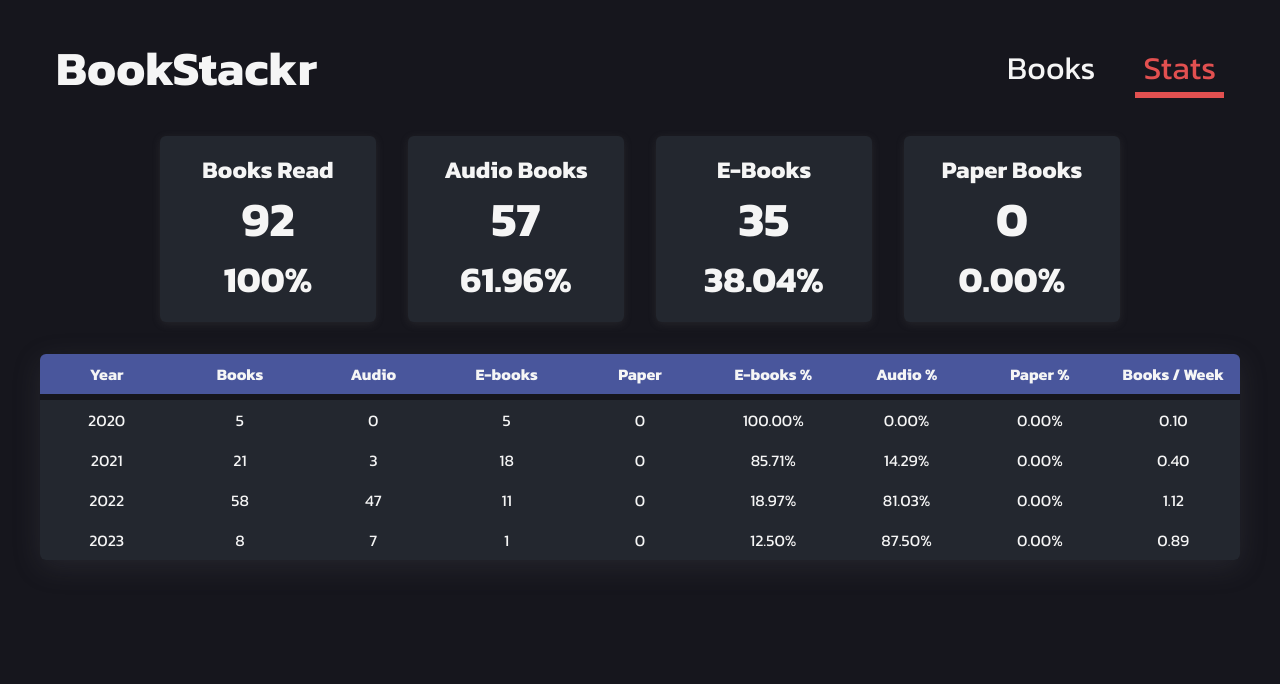
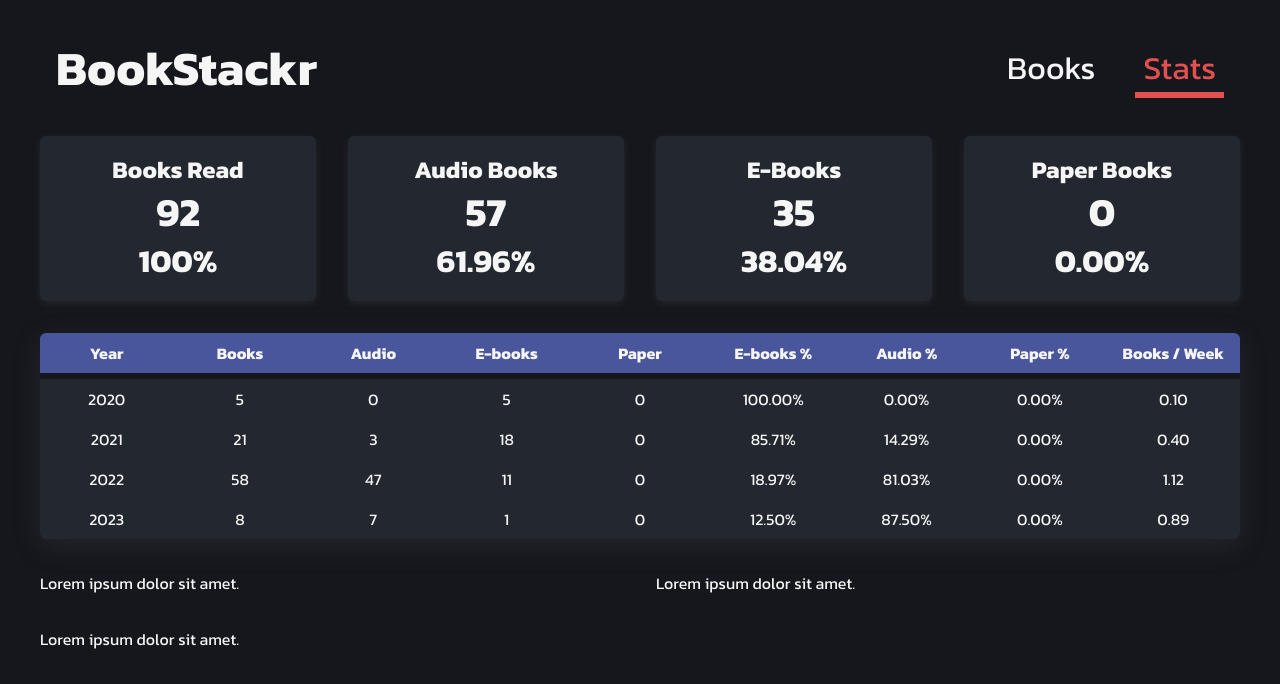
Before and after one commit to 0mppula/BookStackr, a React (Create React App) app: page /stats in a window 1280 px wide. Shown: the top 684 px of the page. Built offline with nearby package versions, Linux system fonts and the light colour scheme.

Commit message:
Added empty stats charts component.

```diff
--- a/src/assets/styles/index.css
+++ b/src/assets/styles/index.css
@@ -22,7 +22,7 @@
 	flex-direction: column;
 	min-height: 100vh;
 	align-items: center;
-	width: min(1200px, 95vw);
+	width: min(1200px, 90vw);
 	padding-top: 2rem;
 	padding-bottom: 8rem;
 	margin: 0 auto;
@@ -297,3 +297,9 @@ th {
 		justify-content: center;
 	}
 }
+
+@media only screen and (min-width: 992px) {
+	.app-container {
+		width: min(1200px, 95vw);
+	}
+}
--- a/src/components/Stats/Stats.tsx
+++ b/src/components/Stats/Stats.tsx
@@ -1,6 +1,7 @@
 import { FC } from 'react';
 
 import { useTitle } from '../../hooks/useTitle';
+import StatsCharts from './StatsCharts';
 import StatsHeader from './StatsHeader';
 import StatsTable from './StatsTable';
 import './styles.css';
@@ -12,6 +13,8 @@ const Stats: FC = () => {
 			<StatsHeader />
 
 			<StatsTable />
+
+			<StatsCharts />
 		</>
 	);
 };
--- /dev/null
+++ b/src/components/Stats/StatsCharts.tsx
@@ -0,0 +1,16 @@
+import { FC } from 'react';
+import TotalBooksByYearChart from './TotalBooksByYearChart';
+
+const StatsCharts: FC = () => {
+	return (
+		<div className="stats-charts-container">
+			<TotalBooksByYearChart />
+
+			<div className="chart-container">Lorem ipsum dolor sit amet.</div>
+
+			<div className="chart-container">Lorem ipsum dolor sit amet.</div>
+		</div>
+	);
+};
+
+export default StatsCharts;
--- a/src/components/Stats/StatsHeader.tsx
+++ b/src/components/Stats/StatsHeader.tsx
@@ -1,6 +1,7 @@
 import { FC } from 'react';
 import { useSelector } from 'react-redux';
 import { RootState } from '../../app/store';
+
 import { selectReadBooksCount, selectReadBooksCountByMedium } from '../../features/books/BooksSelectors';
 
 const StatsHeader: FC = () => {
--- /dev/null
+++ b/src/components/Stats/TotalBooksByYearChart.tsx
@@ -0,0 +1,7 @@
+import { FC } from 'react';
+
+const TotalBooksByYearChart: FC = () => {
+	return <div className="chart-container">Lorem ipsum dolor sit amet.</div>;
+};
+
+export default TotalBooksByYearChart;
--- a/src/components/Stats/styles.css
+++ b/src/components/Stats/styles.css
@@ -2,9 +2,8 @@
 	display: flex;
 	flex-wrap: wrap;
 	justify-content: center;
-	gap: 2rem;
-	width: min(100%, 992px);
-	padding: 0 1rem;
+	gap: 1rem;
+	width: 100%;
 	margin-bottom: 2rem;
 }
 
@@ -18,16 +17,34 @@
 	background-color: var(--dark-alt);
 	border-radius: 6px;
 	padding: 1rem 0;
-    box-shadow: rgba(99, 99, 99, 0.2) 0px 2px 8px 0px;
+	box-shadow: rgba(99, 99, 99, 0.2) 0px 2px 8px 0px;
 }
 
 .stats-header-container span {
-	font-size: 150%;
+	font-size: 133%;
 }
 
 .stats-header-container span:first-child {
-	font-size: 200%;
-	line-height: 65px;
+	font-size: 166%;
+	line-height: 50px;
+}
+
+.stats-charts-container {
+	width: 100%;
+	margin-top: 2rem;
+	display: flex;
+	flex-wrap: wrap;
+	gap: 1rem;
+}
+
+.chart-container {
+	width: 100%;
+}
+
+@media only screen and (min-width: 512px) {
+	.stats-header-container {
+		gap: 2rem;
+	}
 }
 
 @media only screen and (min-width: 752px) {
@@ -37,4 +54,18 @@
 		align-items: center;
 		flex: 1 1 calc(25% - (2rem));
 	}
+
+	.chart-container {
+		width: calc(50% - (1rem / 2));
+	}
 }
+
+@media only screen and (min-width: 992px) {
+	.stats-charts-container {
+		gap: 2rem;
+	}
+
+	.chart-container {
+		width: calc(50% - (2rem / 2));
+	}
+}
```
